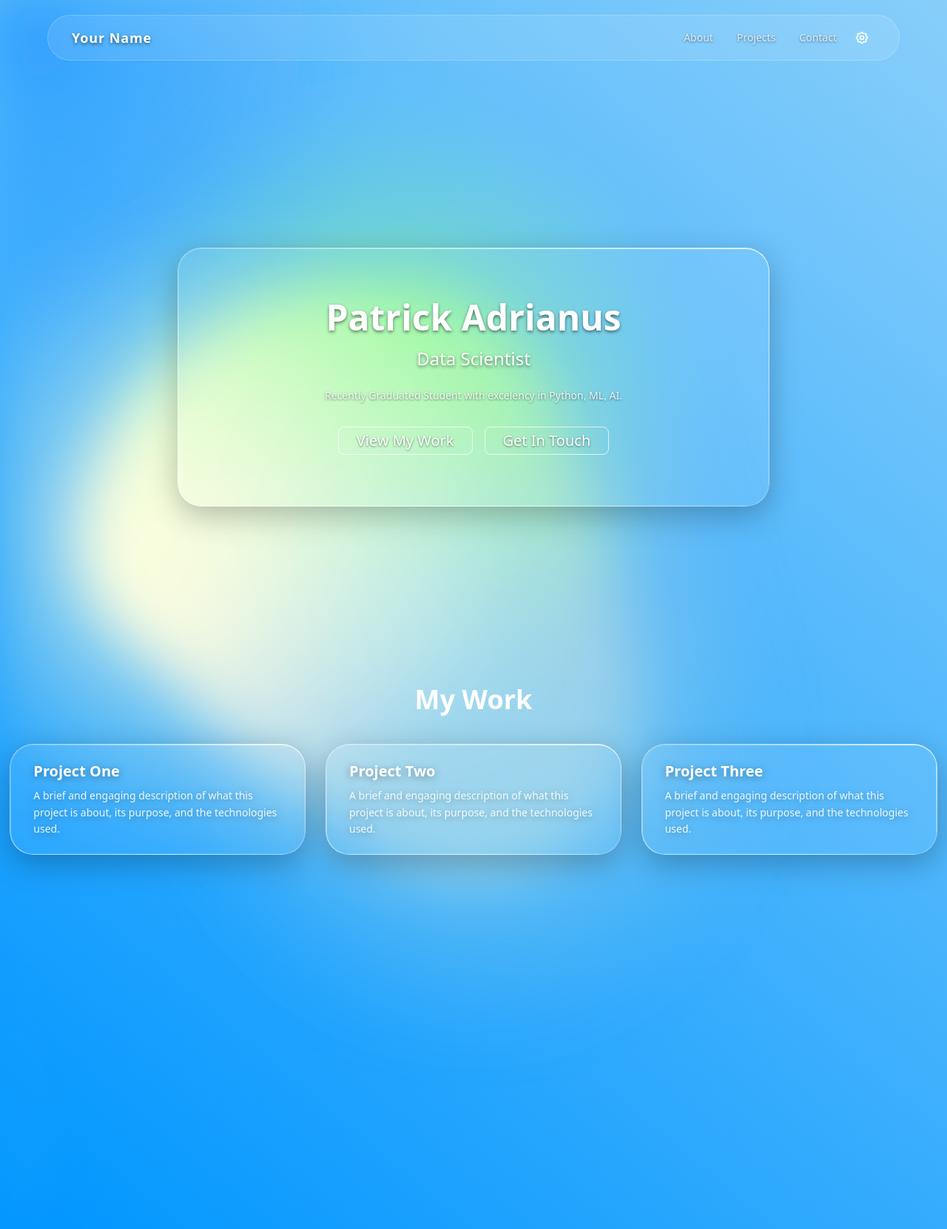
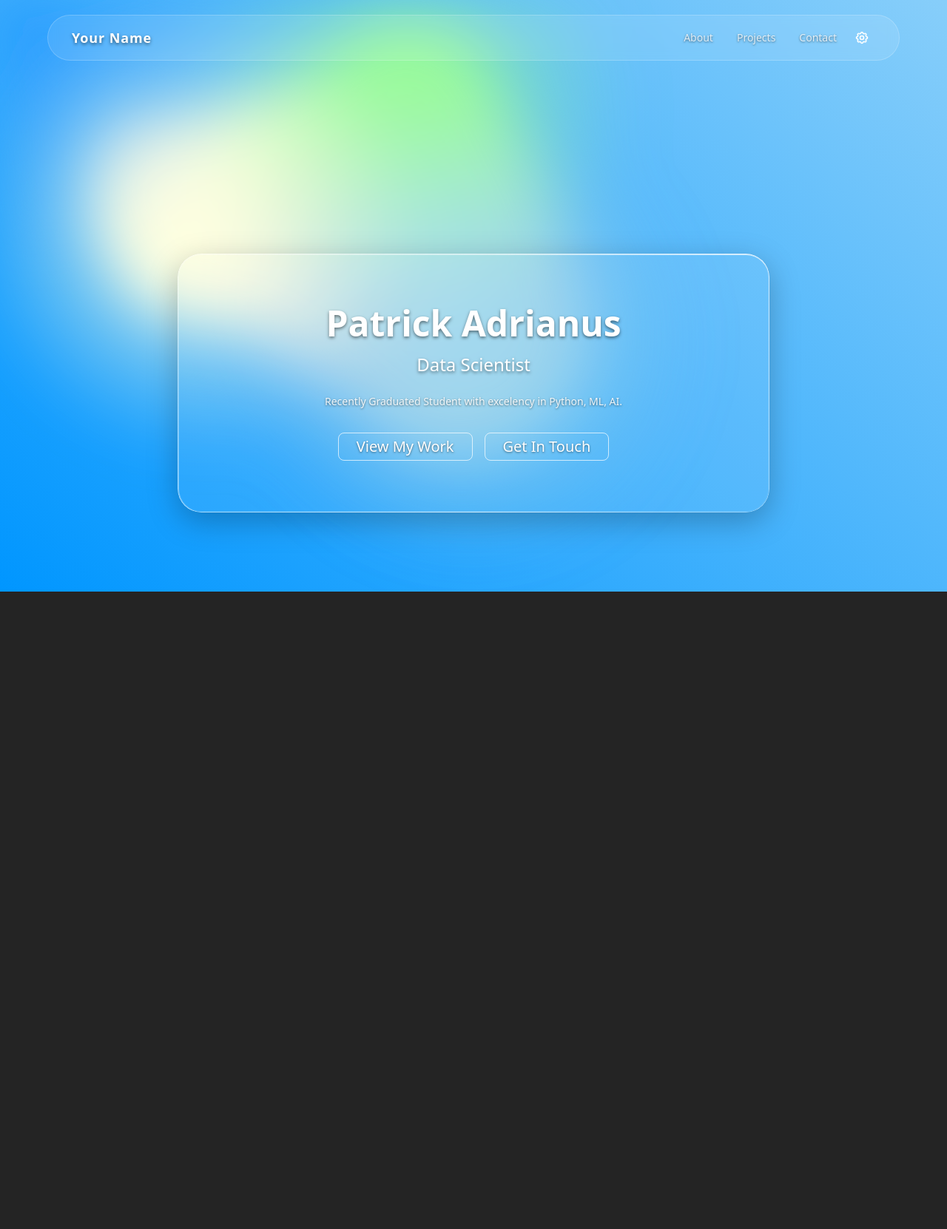
Before and after one commit to FallenUns/personal-website, a React (Vite) app: page / in a window 1280 px wide. Shown: the whole page at 74% size. After the commit the page ends 800 px from the top, so only its background shows below. Built offline with nearby package versions, Linux system fonts and the light colour scheme.

Commit message:
feat: Implement scrollbar hiding utility and optimize layout for better scrolling experience

```diff
--- a/src/App.css
+++ b/src/App.css
@@ -1,7 +1,17 @@
 /* src/App.css */
 @import "tailwindcss";
 
-/* Performance optimizations */
+/* Add this to the end of src/App.css */
+
+/* Custom utility to hide scrollbars */
+.hide-scrollbar::-webkit-scrollbar {
+  display: none;
+}
+
+.hide-scrollbar {
+  -ms-overflow-style: none;  /* IE and Edge */
+  scrollbar-width: none;  /* Firefox */
+}
 
 /* Optimize animations and transitions */
 *,
@@ -21,14 +31,6 @@
   will-change: scroll-position;
 }
 
-/* Optimize heavy backgrounds */
-.projects-background {
-  background-attachment: fixed;
-  background-size: cover;
-  background-position: center;
-  background-repeat: no-repeat;
-}
-
 /* Smooth scrolling optimization */
 html {
   scroll-behavior: smooth;
--- a/src/App.tsx
+++ b/src/App.tsx
@@ -1,5 +1,4 @@
-// src/App.tsx
-import React, { useState, useEffect, lazy, Suspense, useCallback } from 'react';
+import React, { useState, useEffect, lazy, Suspense, useCallback, useRef } from 'react';
 import './App.css';
 
 // Lazy load components for better initial bundle size
@@ -16,6 +15,8 @@ const LoadingSpinner = () => (
 );
 
 function App() {
+  const mainScrollRef = useRef<HTMLDivElement>(null);
+
   // Optimize initial time calculation
   const [isAuto, setIsAuto] = useState(true);
   const [currentTime, setCurrentTime] = useState(() => {
@@ -71,12 +72,11 @@ function App() {
       return newIsNight;
     });
   }, []);
+
   return (
     <Suspense fallback={<LoadingSpinner />}>
-      {/* Replace DynamicSkyBackground with GooeyBackground */}
       <GooeyBackground hour={currentTime} />
 
-      {/* The Navbar is outside the main scrollable area to remain fixed */}
       <Navbar
         time={currentTime}
         onTimeChange={handleTimeChange}
@@ -85,13 +85,26 @@ function App() {
         isAuto={isAuto}
         onToggleAuto={handleToggleAuto}
       />
-
-      {/* This main element will contain all scrollable content */}
-      {/* Ensure content is visible by setting a relative position and z-index */}
-      <main className="relative z-10">
+      {/* Main scrollable container */}
+      <main
+        ref={mainScrollRef}
+        className={`relative z-10 h-screen overflow-y-auto hide-scrollbar`}
+      >
         <HeroSection />
         <ProjectsSection />
-        {/* Add a footer or contact section here if you like */}
+        {/* Add more content to ensure scrollability */}
+        <div className="h-screen bg-gradient-to-b from-transparent to-black/20 flex items-center justify-center">
+          <div className="text-white text-center">
+            <h2 className="text-3xl font-bold mb-4">More Content</h2>
+            <p className="text-lg">This is additional content to ensure the page is scrollable.</p>
+          </div>
+        </div>
+        <div className="h-screen bg-gradient-to-b from-black/20 to-transparent flex items-center justify-center">
+          <div className="text-white text-center">
+            <h2 className="text-3xl font-bold mb-4">Even More Content</h2>
+            <p className="text-lg">More content to test scrolling behavior.</p>
+          </div>
+        </div>
       </main>
     </Suspense>
   );
--- a/src/components/GooeyBackground.tsx
+++ b/src/components/GooeyBackground.tsx
@@ -83,37 +83,9 @@ const GooeyBackground: React.FC<GooeyBackgroundProps> = ({ hour }) => {
   const interBubbleRef = useRef<HTMLDivElement>(null);
   const animationFrameRef = useRef<number | null>(null);
   const currentPosRef = useRef({ curX: 0, curY: 0, tgX: 0, tgY: 0 });
-  const backgroundRef = useRef<HTMLDivElement>(null);
 
-  // Function to update background height
-  const updateBackgroundHeight = () => {
-    if (backgroundRef.current) {
-      const documentHeight = Math.max(
-        document.body.scrollHeight,
-        document.body.offsetHeight,
-        document.documentElement.clientHeight,
-        document.documentElement.scrollHeight,
-        document.documentElement.offsetHeight
-      );
-      backgroundRef.current.style.height = `${documentHeight}px`;
-    }
-  };
-
-  useEffect(() => {
-    // Initial height update
-    updateBackgroundHeight();
-
-    // Update height on window resize and DOM changes
-    const resizeObserver = new ResizeObserver(updateBackgroundHeight);
-    resizeObserver.observe(document.body);
-
-    window.addEventListener('resize', updateBackgroundHeight);
-
-    return () => {
-      resizeObserver.disconnect();
-      window.removeEventListener('resize', updateBackgroundHeight);
-    };
-  }, []);
+  // Removed the effect that dynamically set the height.
+  // The background is now controlled by CSS to be 100vh.
 
   useEffect(() => {
     const pos = currentPosRef.current;
@@ -146,7 +118,7 @@ const GooeyBackground: React.FC<GooeyBackgroundProps> = ({ hour }) => {
 
   const palette = useMemo(() => getPalette(hour), [hour]);
   return (
-    <div ref={backgroundRef} className="gradient-bg" style={palette as React.CSSProperties}>
+    <div className="gradient-bg" style={palette as React.CSSProperties}>
       <svg xmlns="http://www.w3.org/2000/svg" style={{ position: 'fixed', top: 0, left: 0, width: 0, height: 0 }} aria-hidden="true">
         <defs>
           <filter id="goo">
--- a/src/components/HeroSection.tsx
+++ b/src/components/HeroSection.tsx
@@ -1,11 +1,12 @@
+// src/components/HeroSection.tsx
 import React from 'react';
 import { motion } from 'framer-motion';
 import LiquidGlass from './LiquidGlass';
 
 const HeroSection: React.FC = () => {
   return (
-    // Add pt-24 to give space for the fixed navbar
-    <section className="h-screen flex flex-col items-center justify-center pt-24">
+    // Add id="about" and a top padding class "pt-28"
+    <section id="about" className="h-screen flex flex-col items-center justify-center pt-28">
       {/* Centered card with LiquidGlass */}
       <motion.div
         initial={{ opacity: 0, y: 20 }}
@@ -24,7 +25,6 @@ const HeroSection: React.FC = () => {
           style={{ width: '800px', height: '350px' }}
         >
           <div className="w-full text-center text-white">
-            {/* UPDATED: Added text-shadow for readability */}
             <h1 className="text-5xl font-bold mb-4 [text-shadow:0_2px_4px_rgba(0,0,0,0.5)]">Patrick Adrianus</h1>
             <h2 className="text-2xl mb-6 [text-shadow:0_2px_4px_rgba(0,0,0,0.5)]">Data Scientist</h2>
             <p className="text-sm text-white/90 max-w-xl mx-auto mb-8 [text-shadow:0_1px_3px_rgba(0,0,0,0.5)]">
--- a/src/components/NavBar.tsx
+++ b/src/components/NavBar.tsx
@@ -1,4 +1,3 @@
-// src/components/NavBar.tsx
 import React, { useState, memo, useCallback } from 'react';
 import { motion, AnimatePresence } from 'framer-motion';
 
@@ -12,7 +11,7 @@ interface NavbarProps {
   onToggleDayNight: () => void;
 }
 
-interface SkyControllerModalProps extends NavbarProps {
+interface SkyControllerModalProps extends Omit<NavbarProps, 'isScrolled'> {
   onClose: () => void;
 }
 
@@ -130,7 +129,7 @@ const Navbar: React.FC<NavbarProps> = (props) => {
   return (
     <>
       <nav
-        className="sticky top-5 mx-auto z-50"
+        className="sticky top-5 mx-auto z-50" // Modified line: Replaced 'left-1/2 transform -translate-x-1/2' with 'mx-auto'
         style={{
           backgroundColor: 'rgba(255, 255, 255, 0.1)',
           backdropFilter: 'blur(7px)',
--- a/src/components/background.css
+++ b/src/components/background.css
@@ -1,3 +1,4 @@
+/* src/components/background.css */
 /* Performance optimized keyframes with will-change and transform3d */
 @keyframes moveInCircle {
   0% {
@@ -37,8 +38,7 @@
 
 .gradient-bg {
   width: 100vw;
-  height: 100%;
-  min-height: 100vh;
+  height: 100vh; /* Changed to vh to ensure it only covers the viewport */
   position: fixed;
   overflow: hidden;
   background: linear-gradient(40deg, var(--color-bg1), var(--color-bg2));
--- a/src/index.css
+++ b/src/index.css
@@ -19,15 +19,21 @@
   font-display: swap;
 }
 
+/* Prevent body from scrolling and creating a new stacking context */
+html, body {
+  width: 100%;
+  height: 100vh; /* Set a fixed viewport height */
+  overflow: hidden; /* Prevent the body itself from scrolling */
+  margin: 0;
+}
+
+
 body {
-  margin: 0;
   /* Prevent horizontal scrolling */
   overflow-x: hidden;
   /* Improve scroll performance */
   overscroll-behavior: contain;
-  /* Hardware acceleration for smoother animations */
-  backface-visibility: hidden;
-  transform: translateZ(0);
+  /* Hardware acceleration properties removed to fix fixed positioning */
 
   /* Hide scrollbar for Chrome, Safari and Opera */
   &::-webkit-scrollbar {
@@ -36,15 +42,6 @@ body {
   /* Hide scrollbar for IE, Edge and Firefox */
   -ms-overflow-style: none; /* IE and Edge */
   scrollbar-width: none;  /* Firefox */
-
-  /* Enable smooth scroll snapping */
-  scroll-snap-type: y mandatory; /* Mandatory snapping */
-}
-
-/* Ensure html and body fill full height */
-html, body {
-  width: 100%;
-  min-height: 100%;
 }
 
 /* Prevent any elements from causing horizontal overflow */
@@ -77,9 +74,3 @@ body::before {
   /* Preload font */
   font-family: system-ui, -apple-system, BlinkMacSystemFont;
 }
-
-/* Apply scroll-snap to sections or full-height containers */
-section { /* Assuming your sections are full height and you want to snap to them */
-  scroll-snap-align: start; /* Snap to the start of each section */
-  min-height: 100vh; /* Ensure sections take full viewport height for snapping effect */
-}
```
